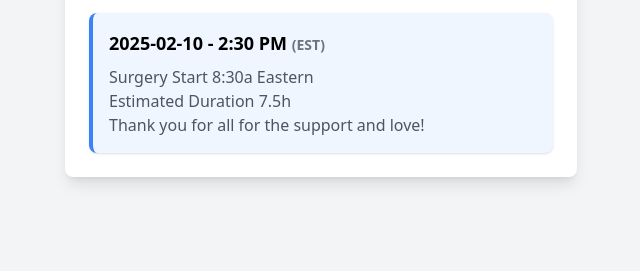
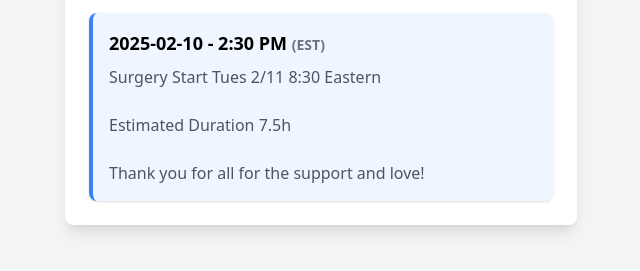
Before and after one commit to iamnicksangryintestine/feb2025, a plain HTML site: page index.html in a window 1280 px wide. Shown: the part 71-342 px from the top of the page, without its empty margins (319-959 px from the left). Drawn offline with nearby package versions, Linux system fonts and the light colour scheme.

Commit message:
Update index.html

```diff
--- a/index.html
+++ b/index.html
@@ -17,7 +17,7 @@
     <script>
         if (!window.entries) {
             window.entries = [
-                { date: "2025-02-10", time: "14:30", timezone: "EST", content: "Surgery Start 8:30a Eastern\nEstimated Duration 7.5h\nThank you for all for the support and love!" }
+                { date: "2025-02-10", time: "14:30", timezone: "EST", content: "Surgery Start Tues 2/11 8:30 Eastern \n\nEstimated Duration 7.5h\n\nThank you for all for the support and love!" }
             ];
         }
 
```
